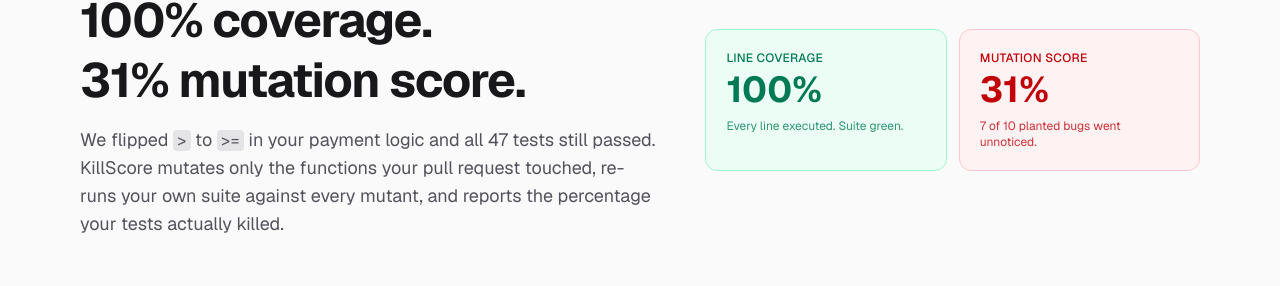
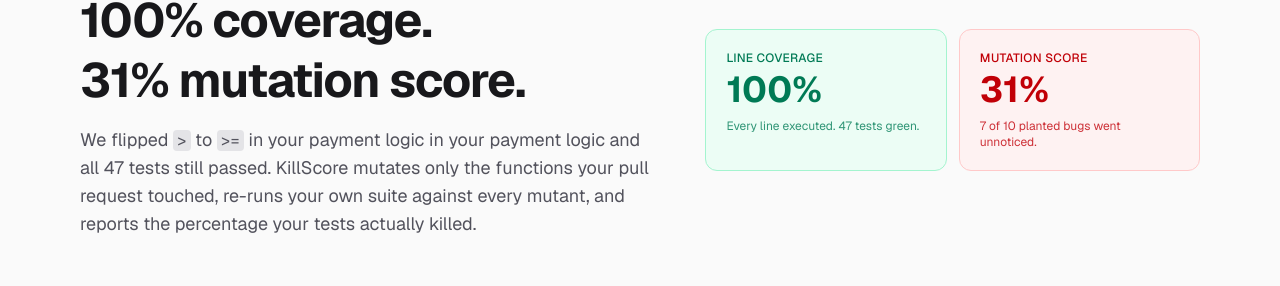
Before and after one commit to SSALMUK-COMPOSE-COFFEE/DEVPOST_2026_AI_BUILDERS_HACKATHON, a Next.js app in the folder apps/web/: page / in a window 1280 px wide. Shown: the part 135-421 px from the top of the page. Built offline with nearby package versions, Linux system fonts and the light colour scheme; no server answers.

Commit message:
CHORE :: 랜딩 히어로 수치를 최신 billing-api 런 실측값으로 (하드코딩 제거)

```diff
--- a/apps/web/src/app/page.tsx
+++ b/apps/web/src/app/page.tsx
@@ -1,14 +1,24 @@
+import Link from "next/link";
 import { api } from "@/lib/api";
-import type { RepoPreset } from "@/lib/types";
+import { pct } from "@/lib/format";
+import type { RepoPreset, RunSummary } from "@/lib/types";
 import { StartRun } from "@/components/StartRun";
 
 export const dynamic = "force-dynamic";
 
 export default async function Home() {
   let presets: RepoPreset[] = [];
+  let hero: RunSummary | null = null;
   try {
     presets = await api<RepoPreset[]>("/v1/repos");
+    const runs = await api<RunSummary[]>("/v1/runs?limit=30");
+    hero = runs.find((r) => r.repo === "billing-api" && r.status === "done") ?? null;
   } catch {}
+  const coverage = hero?.line_coverage != null ? pct(hero.line_coverage) : "100%";
+  const score = hero?.mutation_score != null ? pct(hero.mutation_score) : "31%";
+  const tests = hero?.baseline_passed ?? 47;
+  const survived = hero?.survived ?? 7;
+  const total = hero?.total ?? 10;
 
   return (
     <main className="mx-auto max-w-6xl px-4 py-12">
@@ -16,25 +26,28 @@
         <div>
           <p className="mb-3 font-mono text-xs uppercase tracking-widest text-red-600">Release gate for AI-written tests</p>
           <h1 className="mb-4 text-4xl font-bold leading-tight tracking-tight md:text-5xl">
-            100% coverage.<br />31% mutation score.
+            {coverage} coverage.<br />{score} mutation score.
           </h1>
           <p className="max-w-xl text-lg text-zinc-600 dark:text-zinc-400">
             We flipped <code className="rounded bg-zinc-200 px-1 font-mono text-base dark:bg-zinc-800">&gt;</code> to{" "}
             <code className="rounded bg-zinc-200 px-1 font-mono text-base dark:bg-zinc-800">&gt;=</code> in your payment logic
-            and all 47 tests still passed. KillScore mutates only the functions your pull request touched,
+            in your payment logic and all {tests} tests still passed. KillScore mutates only the functions your pull request touched,
             re-runs your own suite against every mutant, and reports the percentage your tests actually killed.
           </p>
         </div>
         <div className="grid grid-cols-2 gap-3">
           <div className="rounded-xl border border-emerald-200 bg-emerald-50 p-5 dark:border-emerald-900 dark:bg-emerald-950/40">
             <p className="text-xs font-medium uppercase tracking-wide text-emerald-700 dark:text-emerald-400">Line coverage</p>
-            <p className="mt-1 text-4xl font-bold text-emerald-700 dark:text-emerald-300">100%</p>
-            <p className="mt-2 text-xs text-emerald-700/80 dark:text-emerald-400/80">Every line executed. Suite green.</p>
+            <p className="mt-1 text-4xl font-bold text-emerald-700 dark:text-emerald-300">{coverage}</p>
+            <p className="mt-2 text-xs text-emerald-700/80 dark:text-emerald-400/80">Every line executed. {tests} tests green.</p>
           </div>
           <div className="rounded-xl border border-red-200 bg-red-50 p-5 dark:border-red-900 dark:bg-red-950/40">
             <p className="text-xs font-medium uppercase tracking-wide text-red-700 dark:text-red-400">Mutation score</p>
-            <p className="mt-1 text-4xl font-bold text-red-700 dark:text-red-300">31%</p>
-            <p className="mt-2 text-xs text-red-700/80 dark:text-red-400/80">7 of 10 planted bugs went unnoticed.</p>
+            <p className="mt-1 text-4xl font-bold text-red-700 dark:text-red-300">{score}</p>
+            <p className="mt-2 text-xs text-red-700/80 dark:text-red-400/80">
+              {survived} of {total} planted bugs went unnoticed.
+              {hero && <Link href={`/runs/${hero.id}`} className="ml-1 underline">See the run</Link>}
+            </p>
           </div>
         </div>
       </section>
```
